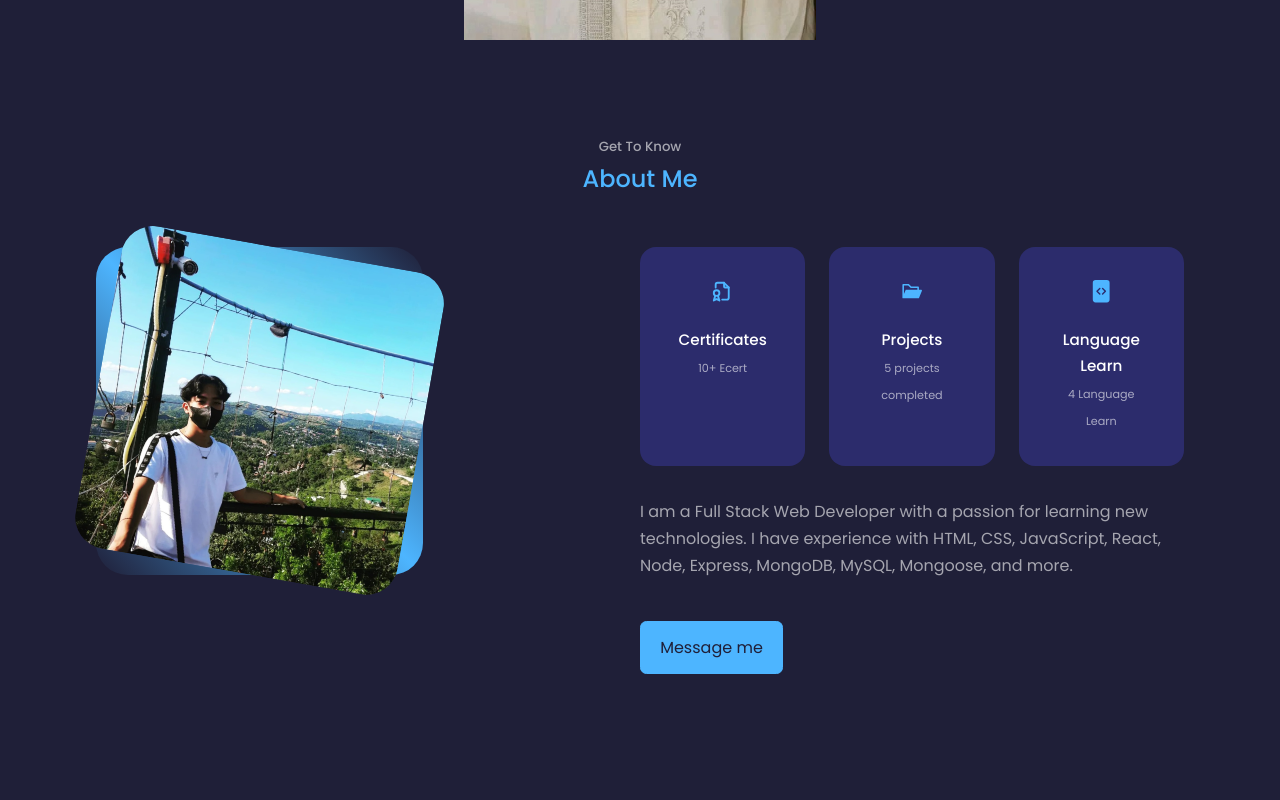
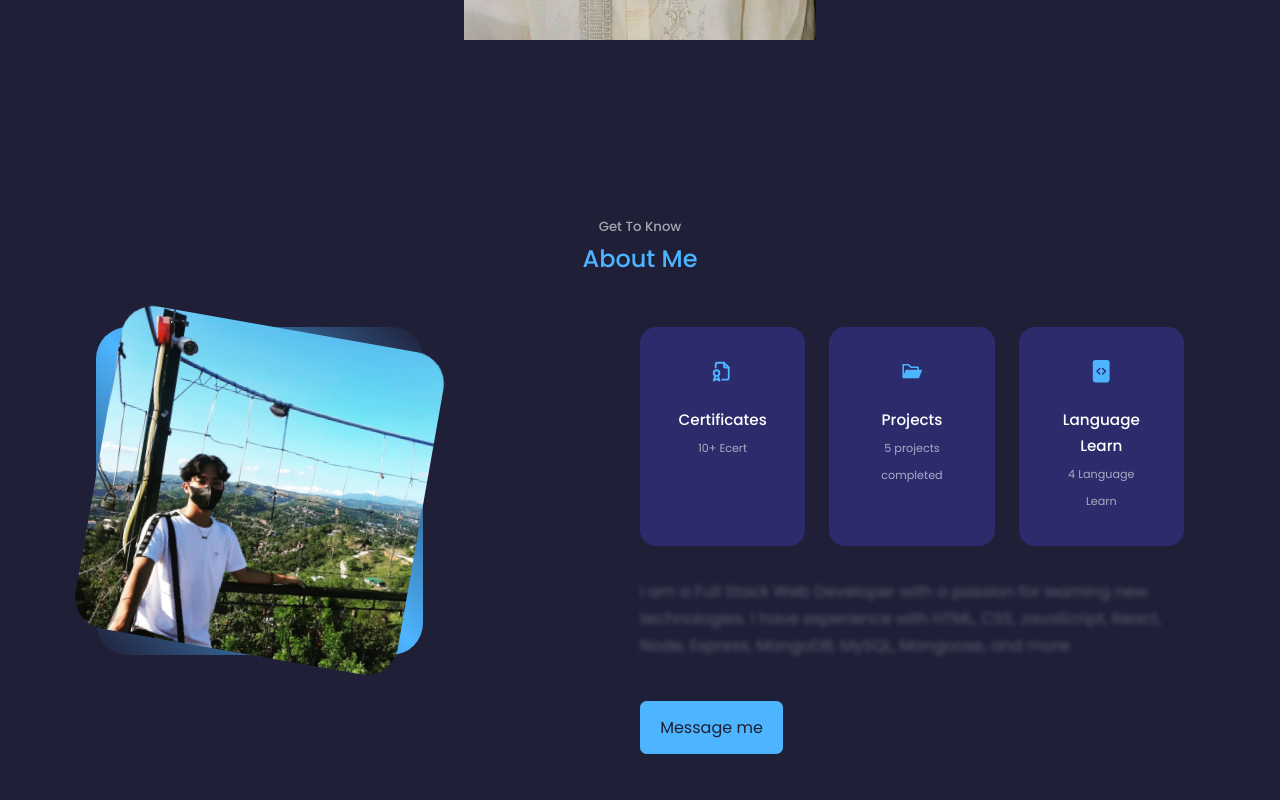
Before and after one commit to marklouisALTER/website-portfolio-react, a React (Create React App) app: page / in a window 1280 px wide. Shown: the part 760-1560 px from the top of the page. Built offline with nearby package versions, Linux system fonts and the light colour scheme.

Commit message:
Loader and animation

```diff
--- a/src/App.jsx
+++ b/src/App.jsx
@@ -15,16 +15,16 @@ const App = () => {
   const [isLoading, setIsLoading] = useState(true);
 
   useEffect(() => {
-    // Simulating an asynchronous operation
+
     setTimeout(() => {
       setIsLoading(false);
-    }, 2000);
+    }, 5000);
   }, []);
 
   return (
     <>
     {isLoading ? (
-      <Loader />
+      <Loader/>
     ) : (
       <>
         <Nav />
--- a/src/components/about/About.jsx
+++ b/src/components/about/About.jsx
@@ -4,36 +4,72 @@ import knowme from '../../assets/knowme.jpg'
 import {TbFileCertificate} from 'react-icons/tb'
 import {BsFillFileCodeFill} from 'react-icons/bs'
 import {AiFillFolderOpen} from 'react-icons/ai'
+import { useEffect } from 'react'
+
+
 const About = () => {
+  useEffect(() => {
+    const observer = new IntersectionObserver((entries)=>{
+      entries.forEach((entry)=>{
+      console.log(entry)
+      if(entry.isIntersecting){
+          entry.target.classList.add('show');
+      }
+      else{
+          entry.target.classList.remove('show');
+      }
+      })
+  })
+
+  const hiddenElements = document.querySelectorAll('.hidden');
+  hiddenElements.forEach((el)=> observer.observe(el));
+
+
+  const observerTxt = new IntersectionObserver((entries)=>{
+    entries.forEach((entry)=>{
+    console.log(entry)
+    if(entry.isIntersecting){
+        entry.target.classList.add('showTxt');
+    }
+    else{
+        entry.target.classList.remove('showTxt');
+    }
+    })
+})
+
+const hiddenTxt = document.querySelectorAll('.hiddenTxt');
+hiddenTxt.forEach((el)=> observerTxt.observe(el));
+  });
+
   return (
     <section id="about">
       <h5>Get To Know</h5>
       <h2>About Me</h2>
       <div className='container about__container'>
         <div className='about__me'>
-        <div class="about__me-img">
+        <div class="hiddenTxt about__me-img">
           <img src={knowme} alt="" />
         </div>
       </div>
       <div className='about__content'>
         <div className="about__cards">
-          <article className="about__card">
+          <article className="hidden about__card">
             <TbFileCertificate className='about__icon'/>
             <h5>Certificates</h5>
             <small>10+ Ecert</small>
           </article>
-          <article className="about__card">
+          <article className="hidden about__card">
             <AiFillFolderOpen className='about__icon'/>
             <h5>Projects</h5>
             <small>5 projects completed</small>
           </article>
-          <article className="about__card">
+          <article className="hidden about__card">
             <BsFillFileCodeFill className='about__icon'/>
             <h5>Language Learn</h5>
             <small>4 Language Learn</small>
           </article>
         </div>
-        <p>
+        <p className='hiddenTxt'>
           I am a Full Stack Web Developer with a passion for learning new technologies.
           I have experience with HTML, CSS, JavaScript, React, Node, Express, MongoDB, MySQL, Mongoose, and more.
         </p>
--- a/src/components/about/about.css
+++ b/src/components/about/about.css
@@ -1,8 +1,44 @@
+#about{
+    padding-top: 5rem;
+}
 .about__container{
     display: grid;
     grid-template-columns: 35% 50%;
     gap: 15%;
 }
+
+.hidden{
+    opacity: 0;
+    transition: 1s;
+    transform: translate(-40%);
+}
+
+.show{
+    opacity: 1;
+    transform: translate(0%);
+}
+
+.hidden:nth-child(1){
+    transition-delay: 200ms;
+}
+.hidden:nth-child(2){
+    transition-delay: 400ms;
+}
+.hidden:nth-child(3){
+    transition-delay: 600ms;
+}
+
+.hiddenTxt{
+    opacity: 0;
+    transition: 1s ease-in-out;
+    filter: blur(5px);
+}
+
+.showTxt{
+    opacity: 1;
+    filter: blur(0px);
+}
+
 
 .about__me{
     width: 86%;
--- a/src/components/certificate/Certificate.jsx
+++ b/src/components/certificate/Certificate.jsx
@@ -21,7 +21,7 @@ import "swiper/css/pagination";
 import  SwiperCore, { Pagination } from "swiper";
 
 const Certificate = () => {
-    const [currentSlide, setCurrentSlide] = useState(1);
+    const [currentSlide, setCurrentSlide] = useState(0);
     const [ActiveLink, setActiveLink] = useState('#');
     const handleSlideChange = (swiper) => {
       setCurrentSlide(swiper.activeIndex);
--- a/src/components/experience/Experience.css
+++ b/src/components/experience/Experience.css
@@ -1,8 +1,24 @@
+#experience{
+    padding-top: 5rem;
+}
 .experience__container {
     display: grid;
     grid-template-columns: 1fr 1fr;
     gap: 2rem;
 }
+
+/**Animation */
+.hidden{
+    opacity: 0;
+    transition: 1s;
+    transform: translate(-40%);
+}
+
+.show{
+    opacity: 1;
+    transform: translate(0%);
+}
+
 
 .experience__container > div {
     background: var(--color-bg-variant);
--- a/src/components/experience/Experience.jsx
+++ b/src/components/experience/Experience.jsx
@@ -3,13 +3,32 @@ import './Experience.css'
 import {AiFillHtml5} from 'react-icons/ai'
 import {DiCss3Full,DiReact,DiMongodb,DiNodejsSmall} from 'react-icons/di'
 import {SiJavascript,SiBootstrap,SiPhp,SiSqlite} from 'react-icons/si'
+import { useEffect } from 'react'
+
+
 const Experience = () => {
+  useEffect(() => {
+    const observer = new IntersectionObserver((entries)=>{
+      entries.forEach((entry)=>{
+      console.log(entry)
+      if(entry.isIntersecting){
+          entry.target.classList.add('show');
+      }
+      else{
+          entry.target.classList.remove('show');
+      }
+      })
+  })
+
+  const hiddenElements = document.querySelectorAll('.hidden');
+  hiddenElements.forEach((el)=> observer.observe(el));
+  })
   return (
     <section id="experience">
       <h5>What Skills I Have</h5>
       <h2>My Experience</h2>
       <div className="container experience__container">
-        <div className='experience__frontend'>
+        <div className='hidden experience__frontend'>
           <h3>Frontend Development</h3>
           <div className='experience__content'>
             <article className='experience__details'>
@@ -49,7 +68,7 @@ const Experience = () => {
             </article>
           </div>
         </div>
-        <div className='experience__backend'>
+        <div className='hidden experience__backend'>
         <h3>Frontend Development</h3>
         <div className='experience__content'>
             <article className='experience__details'>
--- a/src/components/loader/Loader.jsx
+++ b/src/components/loader/Loader.jsx
@@ -1,9 +1,36 @@
 import React from 'react'
 import './loader.css'
+import {useEffect} from 'react';
+// import favicon1 from '../../assets/favicon.png'
+// import favicon2 from '../../assets/favicon-sub.png'
+
 const Loader = () => {
+  useEffect(() => {
+    const h1 = document.getElementsByTagName('h1')[0]; // Select the first h1 element
+
+    function changeColor() {
+        setTimeout(() => {
+          h1.style.color = 'var(--color-primary)';
+          h1.style.transition = '0.2s ease-in-out';
+            setTimeout(() => {
+              h1.style.color = 'var(--color-light)';
+              h1.style.transition = '0.2s ease-in-out';
+            },100);
+        },100);
+    }
+
+    const intervalId = setInterval(changeColor, 500); // Execute changeColor every 1000 milliseconds (1 second)
+    return () => {
+      clearInterval(intervalId); // Clear the interval when the component unmounts
+    };
+
+    }, []);
+
   return (
-    <div className="loader-container">
-      <div className="loader"></div>
+    <div className='loader-container'>
+      <div className="loader">
+        <h1>Markme</h1>
+      </div>
     </div>
   );
 }
--- a/src/components/loader/loader.css
+++ b/src/components/loader/loader.css
@@ -4,18 +4,23 @@
     justify-content: center;
     height: 100vh;
     z-index: 3;
+
   }
 
-  .loader {
-    border: 6px solid #f3f3f3; /* Light gray border */
-    border-top: 6px solid #3498db; /* Blue border on top */
+
+
+  /* .loader {
+    border: 6px solid #f3f3f3;
+    border-top: 6px solid #3498db;
     border-radius: 50%;
     width: 40px;
     height: 40px;
-    animation: spin 1s linear infinite; /* Rotate animation */
-  }
+    animation: spin 1s linear infinite;
 
-  @keyframes spin {
+  } */
+
+  /* @keyframes spin {
     0% { transform: rotate(0deg); }
     100% { transform: rotate(360deg); }
   }
+   */
--- a/src/components/services/services.css
+++ b/src/components/services/services.css
@@ -31,6 +31,46 @@
     color: var(--color-primary);
 }
 
+/** Animation */
+.seviceHidden{
+    opacity: 0;
+    transition: .5s;
+    transform: translate(-30%);
+
+}
+
+.show {
+    opacity: 1;
+    transform: translate(0%);
+
+}
+
+.seviceHidden:nth-child(1){
+   transition-delay: 0.6s;
+}
+.seviceHidden:nth-child(2){
+   transition-delay: 0.8s;
+}
+.seviceHidden:nth-child(3){
+   transition-delay: 1s;
+}
+.seviceHidden:nth-child(4){
+   transition-delay: 1.2s;
+}
+.seviceHidden:nth-child(5){
+   transition-delay: 1.4s;
+}
+.seviceHidden:nth-child(6){
+   transition-delay: 1.6s;
+}
+.seviceHidden:nth-child(7){
+   transition-delay: 1.8s;
+}
+.seviceHidden:nth-child(8){
+   transition-delay: 2s;
+}
+
+
 /*================ MEDIA QUERIES (Meduim Devices)=============================*/
 @media screen and (max-width: 1024px) {
     .tools__card {
```
Also changed, not shown: src/components/services/Services.jsx (+31 -8 lines), src/assets/favicon-sub.png (added), src/assets/favicon.png.
